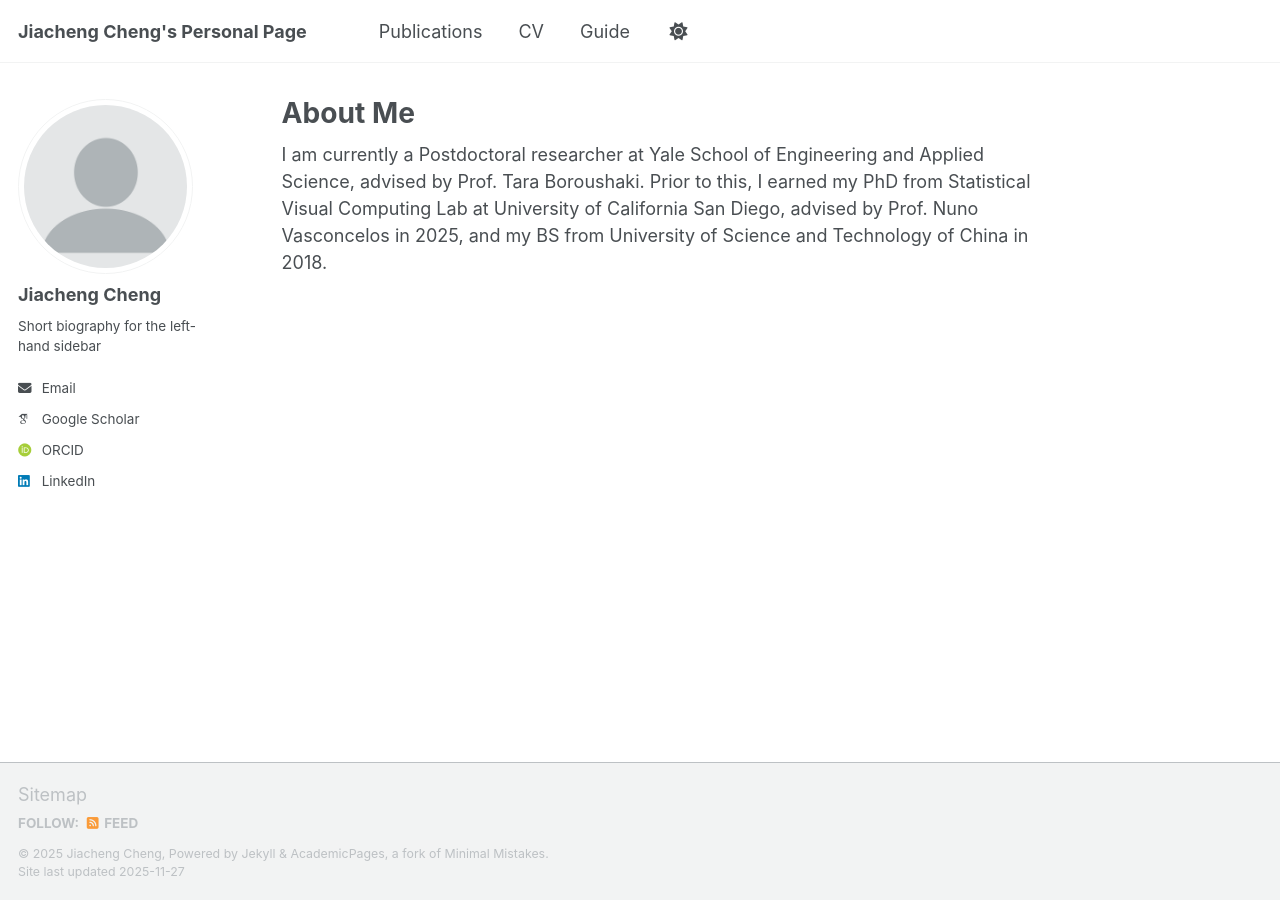
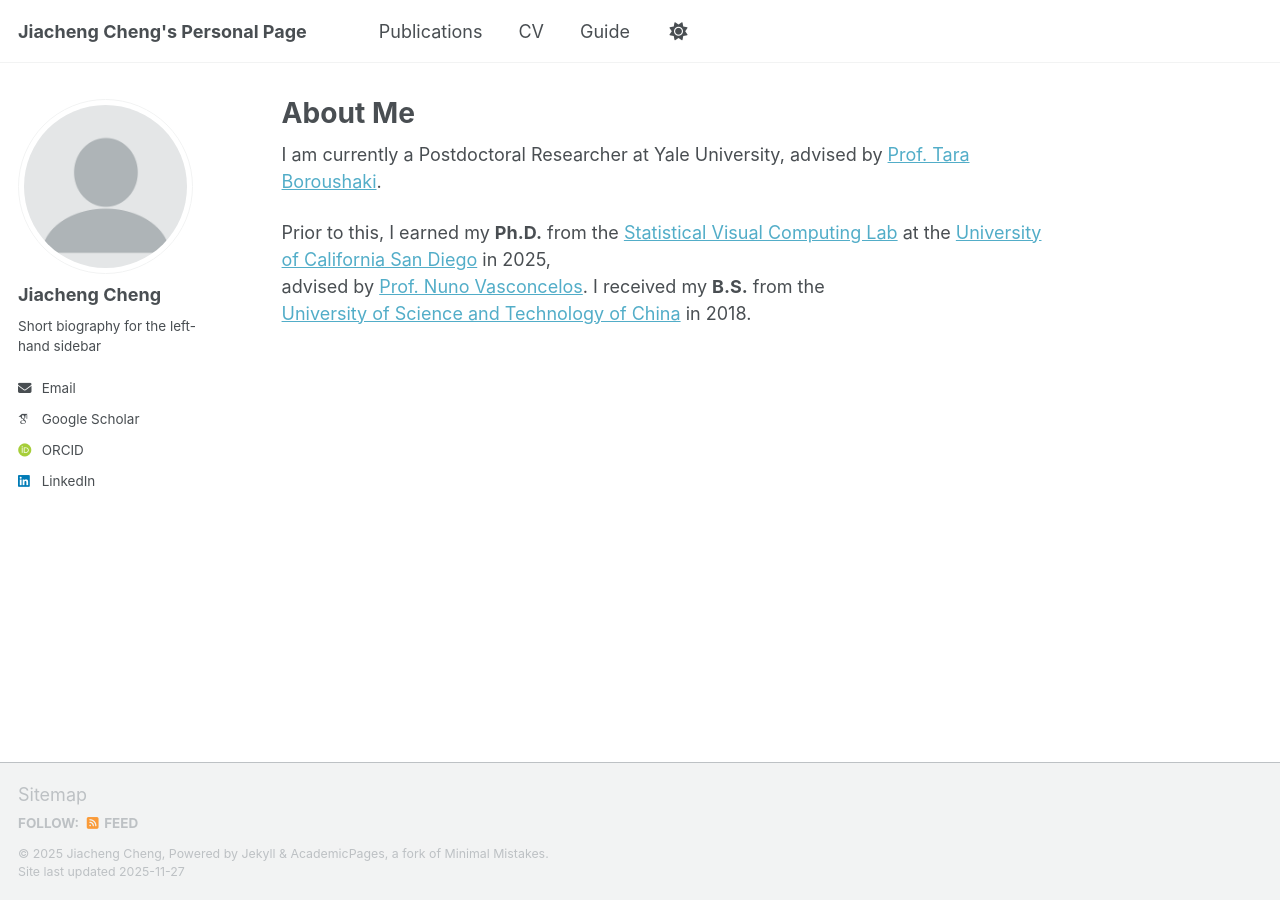
Before and after one commit to JiachengCheng96/JiachengCheng96.github.io, a Jekyll site: the page built from _pages/about.md, in a window 1280 px wide. Built offline with Jekyll 4.4.1, drawn with Linux system fonts in a browser that asks for light colours; some web fonts are replaced; a script that is not in the unit is left out.

Commit message:
Update about.md

```diff
--- a/_pages/about.md
+++ b/_pages/about.md
@@ -7,4 +7,9 @@ redirect_from:
   - /about.html
 ---
 
-I am currently a Postdoctoral researcher at Yale School of Engineering and Applied Science, advised by Prof. Tara Boroushaki. Prior to this, I earned my PhD from Statistical Visual Computing Lab at University of California San Diego, advised by Prof. Nuno Vasconcelos in 2025, and my BS from University of Science and Technology of China in 2018.
+
+I am currently a Postdoctoral Researcher at Yale University, advised by [Prof. Tara Boroushaki](https://taraboroushaki.com/).
+
+Prior to this, I earned my **Ph.D.** from the [Statistical Visual Computing Lab](http://www.svcl.ucsd.edu/) at the [University of California San Diego](https://ucsd.edu/) in 2025,
+advised by [Prof. Nuno Vasconcelos](http://www.svcl.ucsd.edu/~nuno/). I received my **B.S.** from the
+[University of Science and Technology of China](https://en.ustc.edu.cn/) in 2018.
```
